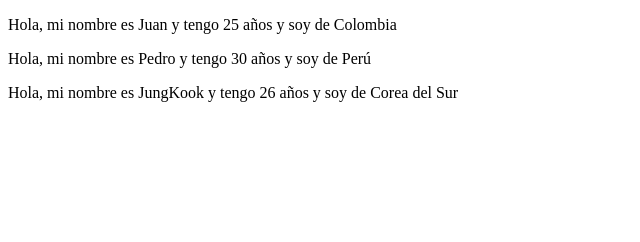
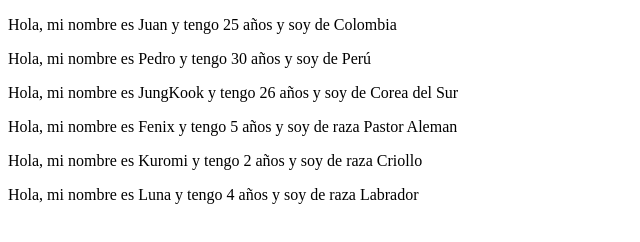
Before and after one commit to MilaChan7777/Clase_21, a plain HTML site: page index.html in a window 1280 px wide. Shown: the whole page, without its empty margins (0-640 px from the left). Drawn offline with Linux system fonts and the light colour scheme.

Commit message:
Taller clase 21

```diff
--- a/data.json
+++ b/data.json
@@ -18,7 +18,7 @@
 
     "animales":[
             {
-                "nombre": "Firulais",
+                "nombre": "Fenix",
                 "edad": 5,
                 "raza": "Pastor Aleman"
             },
--- a/index.html
+++ b/index.html
@@ -7,6 +7,7 @@
 </head>
 <body>
     <section id="contenedor"></section>
+    <section id="contenedor2"></section>
 </body>
 <footer>
     <script type="module" src="script.js"></script>
--- a/script.js
+++ b/script.js
@@ -1,4 +1,4 @@
-import { obtenerData, Persona } from "./utils.js";
+import { obtenerData, Persona, Animal } from "./utils.js";
 
 const render = async () => {
     const data = await obtenerData();
@@ -6,11 +6,23 @@ const render = async () => {
     const personas = data.personas;
     const contenedor = document.querySelector("#contenedor");
 
-for(const persona of personas) {
-    const personaObj = new Persona (persona.nombre, persona.edad, persona.pais);
-    const p = personaObj.render();
-    contenedor.appendChild(p);
+    for (const persona of personas) {
+        const personaObj = new Persona(persona.nombre, persona.edad, persona.pais);
+        const p = personaObj.render();
+        contenedor.appendChild(p);
+        personaObj.onClickListener();
     }
+
+    const animales = data.animales;
+    const contenedor2 = document.querySelector("#contenedor2");
+
+    for (const animal of animales) {
+        const animalObj = new Animal(animal.nombre, animal.edad, animal.raza);
+        const p = animalObj.render();
+        contenedor.appendChild(p);
+        animalObj.onClickListener();
+    }
+
 }
 
 window.onload = render;
--- a/utils.js
+++ b/utils.js
@@ -2,6 +2,7 @@ export class Persona {
     nombre = "";
     edad = 0;
     pais = "";
+    #element = null; //Tipo de dato que significa que no existe pero representa información
 
     constructor(nombre, edad, pais) {
         this.nombre = nombre;
@@ -9,11 +10,58 @@ export class Persona {
         this.pais = pais;
     }
 
+    #obtenerTexto() {
+        const texto = "Hola, mi nombre es " + this.nombre + " y tengo " + this.edad + " años" + " y soy de " + this.pais ;
+        return texto;
+    }
+
     render() {
-        const texto = "Hola, mi nombre es " + this.nombre + " y tengo " + this.edad + " años" + " y soy de " + this.pais ;
+        //const texto = "Hola, mi nombre es " + this.nombre + " y tengo " + this.edad + " años" + " y soy de " + this.pais ;
+        const texto = this.#obtenerTexto();
         const p = document.createElement("p");
         p.textContent = texto;
+        this.#element = p;
         return p;
+    }
+
+    onClickListener(){
+        this.#element.addEventListener("click", () => {
+            const texto = this.#obtenerTexto();
+            alert(texto);
+        })
+    }
+}
+
+export class Animal {
+    nombre = "";
+    edad = "";
+    raza = "";
+    #element = null;
+
+    constructor(nombre, edad, raza){
+        this.nombre = nombre;
+        this.edad = edad;
+        this.raza = raza;
+    }
+
+    #obtenerTexto(){
+        const texto = "Hola, mi nombre es " + this.nombre + " y tengo " + this.edad + " años" + " y soy de raza " + this.raza ;
+        return texto;
+    }
+
+    render() {
+        const texto = this.#obtenerTexto();
+        const p = document.createElement("p");
+        p.textContent = texto;
+        this.#element = p;
+        return p;
+    }
+
+    onClickListener(){
+        this.#element.addEventListener("click", () => {
+            const texto = this.#obtenerTexto();
+            alert(texto);
+        })
     }
 }
 
```
